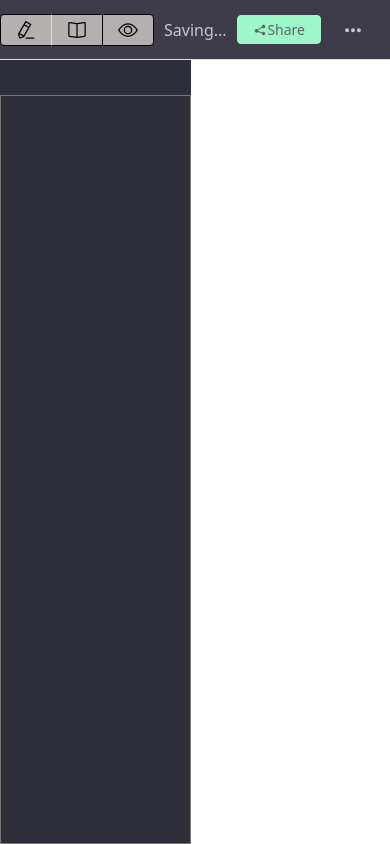
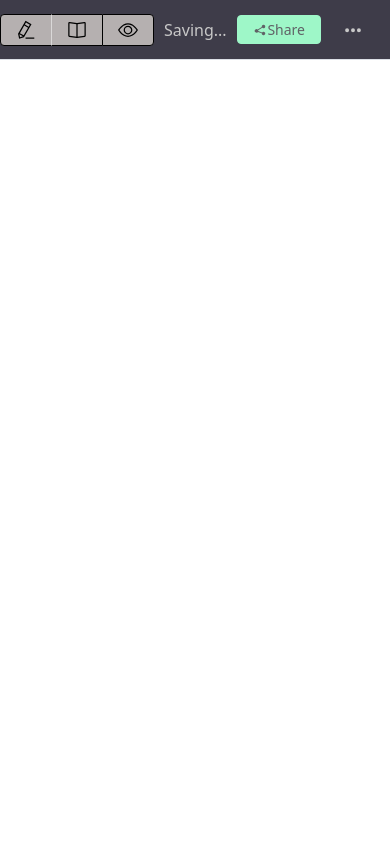
Before and after one commit to NUTC-BoardGame-Club/Leafy_front-end, a Vue app: page / in a window 390 px wide. Built offline with nearby package versions, Linux system fonts and the light colour scheme.

Commit message:
結合markd.js自寫md套件

```diff
--- a/src/views/Home.vue
+++ b/src/views/Home.vue
@@ -1,8 +1,9 @@
 <template>
   <div class="editbar">
-<!-- implicit style (fas is assumed) -->
-<!-- <el-icon><RefreshLeft /></el-icon> -->
+    <!-- implicit style (fas is assumed) -->
+    <!-- <el-icon><RefreshLeft /></el-icon> -->
   </div>
+
   <div id="editor">
     <textarea v-model="input" debounce="300"> </textarea>
 
@@ -14,7 +15,7 @@
 // @ is an alias to /src
 import { ref, computed } from "vue";
 import { debounce } from "lodash-es";
-import markd from "../tools/markd"
+import markd from "../tools/markd";
 export default {
   name: "Home",
   setup() {
@@ -34,10 +35,10 @@ export default {
 
 <style scoped>
 .editbar {
-  background-color: #2F2F3C;
+  background-color: #2f2f3c;
   height: 39px;
   width: 49%;
-  border-color: #6F6F6F;
+  border-color: #6f6f6f;
   align-items: center; /* 垂直居中 */
   justify-content: center; /* 水平居中 */
   font-size: 30px;
@@ -51,7 +52,6 @@ body,
   height: 100%;
   font-family: "Helvetica Neue", Arial, sans-serif;
   color: #333;
-
 }
 
 textarea,
@@ -67,17 +67,24 @@ textarea,
 }
 
 textarea {
-
-
   resize: none;
   outline: none;
-  background-color: #2F2F3C;
+  background-color: #2f2f3c;
   font-size: 14px;
   font-family: "Monaco", courier, monospace;
   padding: 20px;
-  color:#ffff
+  color: #ffff;
 }
-
+@media screen and (max-width: 780px) {
+  html,
+  body,
+  #editor {
+    display: none;
+  }
+  .editbar {
+    display: none;
+  }
+}
 code {
   color: #f66;
 }
```
